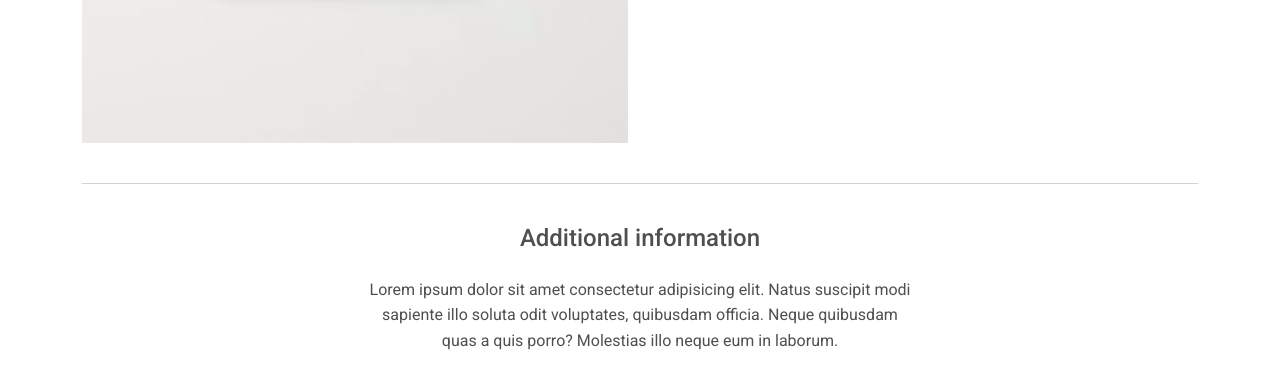
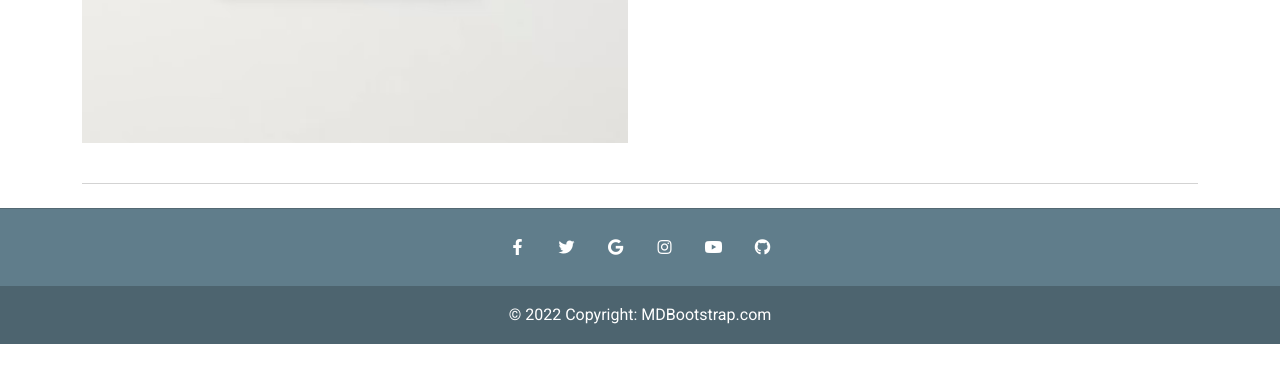
Before and after one commit to dcueva7/E-Commerce-Application, a Django app: a page that uses templates/product.html in a window 1280 px wide. Shown: the part 777-1144 px from the top of the page. After the commit the page ends 1121 px from the top, so only its background shows below. Run offline with Django 4.2, Linux system fonts and the light colour scheme; data comes from the database, SQL or seed files in the repository; both versions use the stored data as it was after the commit; some libraries are stand-ins or nearby versions.

Commit message:
updated product view

```diff
--- a/myapp/views.py
+++ b/myapp/views.py
@@ -50,6 +50,8 @@ class CheckoutView(View):
             zip = form.cleaned_data.get('zip')
             Order.objects.filter(user=self.request.user, ordered=False).update(f_name=first, l_name=last, email=email, address=address, address2=address2,city=city, country=country, state=state, zip=zip)
             return redirect('myapp:payment')
+        else:
+            messages.warning(self.request, 'Invalid form submission')
 
 
 class ConfirmationView(DetailView):
--- a/templates/product.html
+++ b/templates/product.html
@@ -50,40 +50,7 @@
 
         <hr />
 
-        <!--Grid row-->
-        <div class="row d-flex justify-content-center">
-            <!--Grid column-->
-            <div class="col-md-6 text-center">
-                <h4 class="my-4 h4">Additional information</h4>
 
-                <p>Lorem ipsum dolor sit amet consectetur adipisicing elit. Natus suscipit modi sapiente illo soluta odit voluptates, quibusdam officia. Neque quibusdam quas a quis porro? Molestias illo neque eum in laborum.</p>
-            </div>
-            <!--Grid column-->
-        </div>
-        <!--Grid row-->
-
-        <!--Grid row-->
-        <div class="row">
-            <!--Grid column-->
-            <div class="col-lg-4 col-md-12 mb-4">
-                <img src="https://mdbootstrap.com/img/Photos/Horizontal/E-commerce/Products/11.jpg" class="img-fluid" alt="" />
-            </div>
-            <!--Grid column-->
-
-            <!--Grid column-->
-            <div class="col-lg-4 col-md-6 mb-4">
-                <img src="https://mdbootstrap.com/img/Photos/Horizontal/E-commerce/Products/12.jpg" class="img-fluid" alt="" />
-            </div>
-            <!--Grid column-->
-
-            <!--Grid column-->
-            <div class="col-lg-4 col-md-6 mb-4">
-                <img src="https://mdbootstrap.com/img/Photos/Horizontal/E-commerce/Products/13.jpg" class="img-fluid" alt="" />
-            </div>
-            <!--Grid column-->
-        </div>
-        <!--Grid row-->
-    </div>
 </main>
 <!--Main layout-->
 
```
Also changed, not shown: db.sqlite3.
